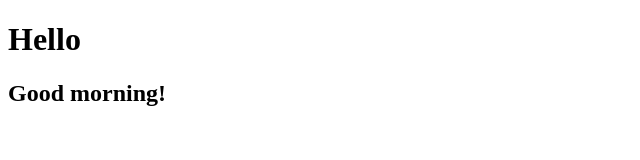
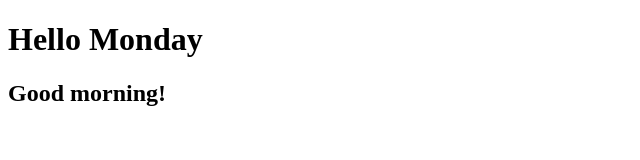
Before and after one commit to weimiao86/FWD_Porject3, a plain HTML site: page index.html in a window 1280 px wide. Shown: the whole page, without its empty margins (0-640 px from the left). Drawn offline with Linux system fonts and the light colour scheme.

Commit message:
hello test

```diff
--- a/index.html
+++ b/index.html
@@ -7,7 +7,7 @@
   </head>
 
   <body>
-    <h1>Hello</h1>
+    <h1>Hello Monday</h1>
     <h2>Good morning!</h2>
   </body>
 
```
